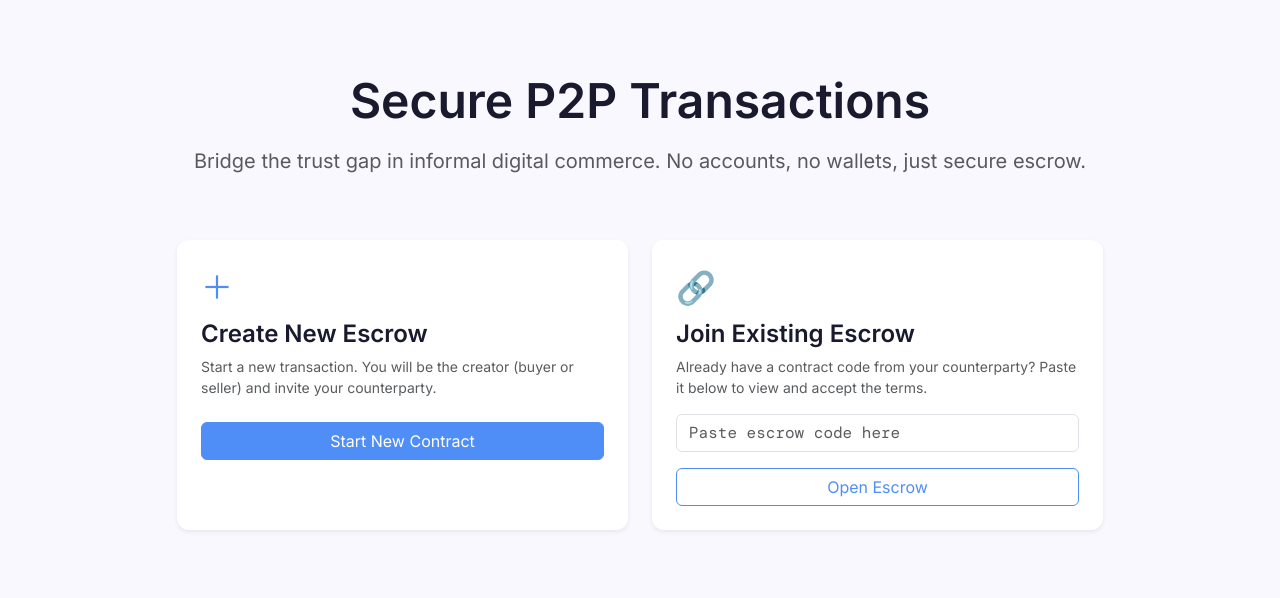
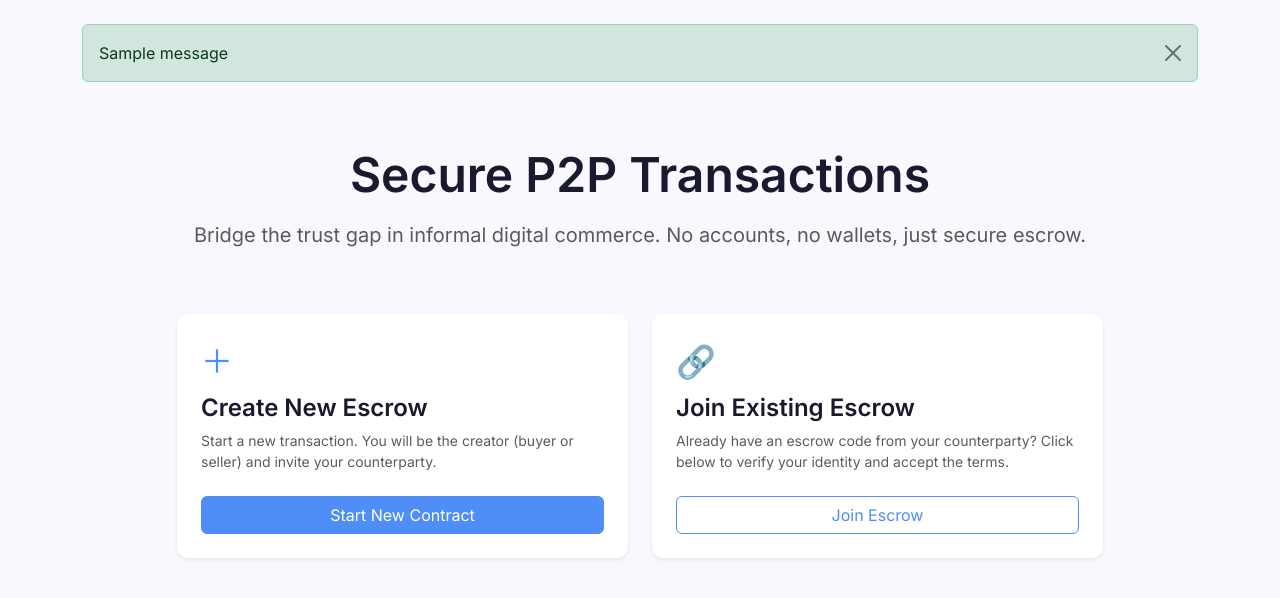
Before and after one commit to Dekantiok/trustcrow, a Django app: page / in a window 1280 px wide. Shown: the part 56-654 px from the top of the page. Run offline with Django 5.2, Linux system fonts and the light colour scheme; tables that the repository leaves empty hold one stand-in row (values such as "Sample post"); one stand-in notice (Sample message) is shown.

Commit message:
Add dedicated join page and 9-char codes

```diff
--- a/config/urls.py
+++ b/config/urls.py
@@ -5,11 +5,11 @@ from escrow import views
 urlpatterns = [
     path('admin/', admin.site.urls),
     path('', views.home_view, name='home'),
-    path('join/', views.join_escrow, name='join_escrow'),
+    path('join/', views.join_escrow_page, name='join_escrow_page'),
     path('create/', views.create_contract, name='create_contract'),
     path('verify/<str:code>/', views.verify_otp_view, name='verify_otp'),
     path('escrow/<str:code>/', views.contract_detail, name='contract_detail'),
-    path('escrow/<str:code>/join/', views.counterparty_verify_otp, name='counterparty_verify_otp'),
+    path('escrow/<str:code>/verify/', views.counterparty_verify_otp, name='counterparty_verify_otp'),
     path('escrow/<str:code>/pay/', views.initiate_payment, name='initiate_payment'),
     path('escrow/<str:code>/callback/', views.payment_callback, name='payment_callback'),
     path('webhooks/paystack/', views.paystack_webhook, name='paystack_webhook'),
--- a/escrow/utils.py
+++ b/escrow/utils.py
@@ -1,7 +1,7 @@
 import secrets
 import string
 
-def generate_secure_code(length=20):
+def generate_secure_code(length=9):
     alphabet = string.ascii_letters + string.digits
     return ''.join(secrets.choice(alphabet) for _ in range(length))
 
--- a/escrow/views.py
+++ b/escrow/views.py
@@ -5,8 +5,8 @@ from django.utils.timezone import now
 from django.views.decorators.csrf import csrf_exempt
 from django.http import HttpResponse, HttpResponseBadRequest, HttpResponseForbidden
 from django.urls import reverse
-from django.db import transaction
-from .models import EscrowContract, AuthOTP, SettlementVault
+from django.contrib import messages
+from .models import EscrowContract, AuthOTP
 from .forms import ContractCreationForm, SettlementVaultForm
 from .services import calculate_service_fee
 from .utils import generate_secure_code, generate_otp
@@ -50,21 +50,42 @@ def home_view(request):
         del request.session['active_email']
     return render(request, 'home.html')
 
-def join_escrow(request):
+def join_escrow_page(request):
+    error_message = None
+
     if request.method == 'POST':
         code = request.POST.get('code', '').strip()
-        if EscrowContract.objects.filter(code=code).exists():
-            return redirect('contract_detail', code=code)
-        else:
-            return render(request, 'home.html', {'join_error': 'No escrow found with that code.'})
-    return redirect('home')
+        email = request.POST.get('email', '').strip().lower()
+
+        try:
+            contract = EscrowContract.objects.get(code=code)
+
+            if contract.status != 'awaiting_counterparty':
+                error_message = "This escrow is not currently accepting counterparty verification."
+            elif email != contract.counterparty_email.lower():
+                error_message = "The email does not match the counterparty linked to this escrow."
+            else:
+                otp_code = generate_otp()
+                expires_at = now() + datetime.timedelta(minutes=15)
+                AuthOTP.objects.create(
+                    email=email,
+                    otp_code=otp_code,
+                    intent='join',
+                    expires_at=expires_at
+                )
+                send_otp_via_termii(email, otp_code)
+                return redirect('counterparty_verify_otp', code=contract.code)
+        except EscrowContract.DoesNotExist:
+            error_message = "No escrow found with that code."
+
+    return render(request, 'escrow/join_escrow.html', {'error_message': error_message})
 
 def create_contract(request):
     if request.method == 'POST':
         form = ContractCreationForm(request.POST)
         if form.is_valid():
             contract = form.save(commit=False)
-            contract.code = generate_secure_code(20)
+            contract.code = generate_secure_code(9)
             contract.service_fee = calculate_service_fee(contract.amount)
             contract.status = 'pending_verification'
             contract.gateway_reference = f"{contract.code}_{int(now().timestamp())}"
@@ -131,7 +152,6 @@ def contract_detail(request, code):
         'contract': contract,
         'status_label': STATUS_LABELS.get(contract.status, contract.status),
         'badge_class': STATUS_BADGES.get(contract.status, 'bg-secondary'),
-        'show_counterparty_form': (contract.status == 'awaiting_counterparty' and current_user != contract.counterparty_email),
         'show_payment_button': (contract.status == 'awaiting_funding' and is_buyer),
         'show_buyer_confirm': (contract.status == 'in_inspection' and is_buyer),
         'show_seller_vault_form': (contract.status in ['in_inspection', 'pending_payout'] and is_seller and not vault),
@@ -141,22 +161,6 @@ def contract_detail(request, code):
         'current_user': current_user,
         'vault': vault,
     }
-
-    if request.method == 'POST' and contract.status == 'awaiting_counterparty':
-        submitted_email = request.POST.get('email', '').strip().lower()
-        if submitted_email == contract.counterparty_email.lower():
-            otp_code = generate_otp()
-            expires_at = now() + datetime.timedelta(minutes=15)
-            AuthOTP.objects.create(
-                email=submitted_email,
-                otp_code=otp_code,
-                intent='join',
-                expires_at=expires_at
-            )
-            send_otp_via_termii(submitted_email, otp_code)
-            return redirect('counterparty_verify_otp', code=contract.code)
-        else:
-            context['email_error'] = "Access denied. Only the linked counterparty email can join this escrow."
 
     return render(request, 'escrow/contract_detail.html', context)
 
@@ -207,7 +211,9 @@ def initiate_payment(request, code):
 
     if result.get('status') and result.get('auth_url'):
         return redirect(result['auth_url'])
-    return render(request, 'escrow/payment_error.html', {'error': 'Failed to initialize payment.'})
+
+    messages.error(request, "Payment initialization failed. Please try again.")
+    return redirect('home')
 
 def payment_callback(request, code):
     contract = get_object_or_404(EscrowContract, code=code)
@@ -310,4 +316,5 @@ def trigger_payout(request, code):
         contract.save()
         return redirect('contract_detail', code=contract.code)
 
-    return render(request, 'escrow/payment_error.html', {'error': 'Payout failed. Please try again or contact support.'})
+    messages.error(request, "Payout failed. Please try again or contact support.")
+    return redirect('contract_detail', code=contract.code)
--- a/templates/base.html
+++ b/templates/base.html
@@ -30,6 +30,14 @@
     </nav>
     {% endblock %}
     <main class="container">
+        {% if messages %}
+            {% for message in messages %}
+                <div class="alert alert-{{ message.tags }} alert-dismissible fade show" role="alert">
+                    {{ message }}
+                    <button type="button" class="btn-close" data-bs-dismiss="alert"></button>
+                </div>
+            {% endfor %}
+        {% endif %}
         {% block content %}{% endblock %}
     </main>
     <script src="https://cdn.jsdelivr.net/npm/bootstrap@5.3.3/dist/js/bootstrap.bundle.min.js"></script>
--- a/templates/home.html
+++ b/templates/home.html
@@ -23,19 +23,8 @@
             <div class="card-body p-4">
                 <div class="text-accent fs-2 mb-2">🔗</div>
                 <h4 class="text-navy fw-bold">Join Existing Escrow</h4>
-                <p class="text-muted small">Already have a contract code from your counterparty? Paste it below to view and accept the terms.</p>
-
-                {% if join_error %}
-                <div class="alert alert-danger py-2 small">{{ join_error }}</div>
-                {% endif %}
-
-                <form method="post" action="{% url 'join_escrow' %}">
-                    {% csrf_token %}
-                    <div class="mb-3">
-                        <input type="text" name="code" class="form-control mono-text" placeholder="Paste escrow code here" required>
-                    </div>
-                    <button type="submit" class="btn btn-outline-primary w-100" style="border-color:#4f8ef7;color:#4f8ef7;">Open Escrow</button>
-                </form>
+                <p class="text-muted small">Already have an escrow code from your counterparty? Click below to verify your identity and accept the terms.</p>
+                <a href="{% url 'join_escrow_page' %}" class="btn btn-outline-primary w-100 mt-2" style="border-color:#4f8ef7;color:#4f8ef7;">Join Escrow</a>
             </div>
         </div>
     </div>
```
Also changed, not shown: escrow/notifications.py (+8 -1 lines), templates/escrow/contract_detail.html (+1 -20 lines), templates/escrow/join_escrow.html (added, +31 -0 lines).
